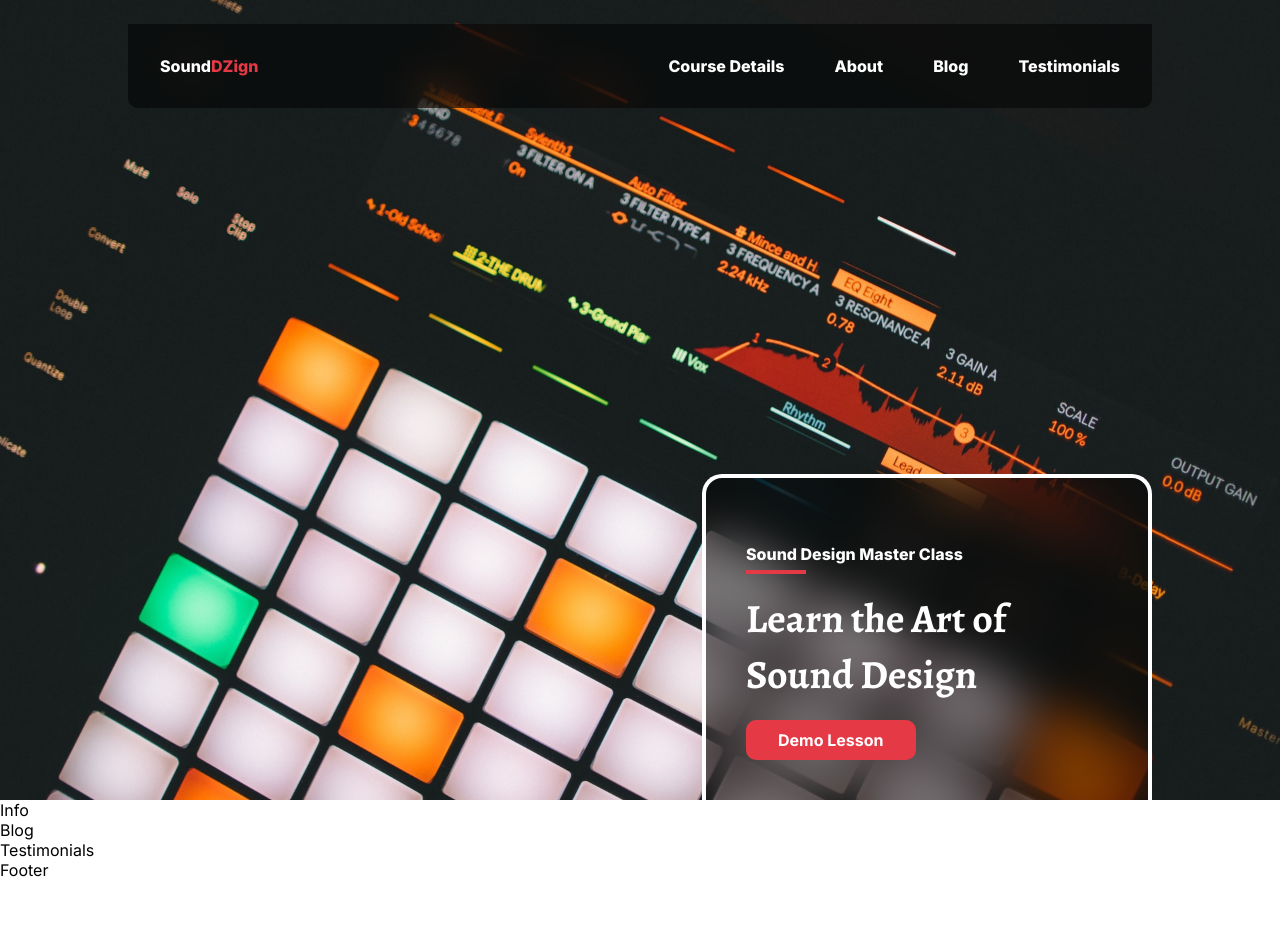
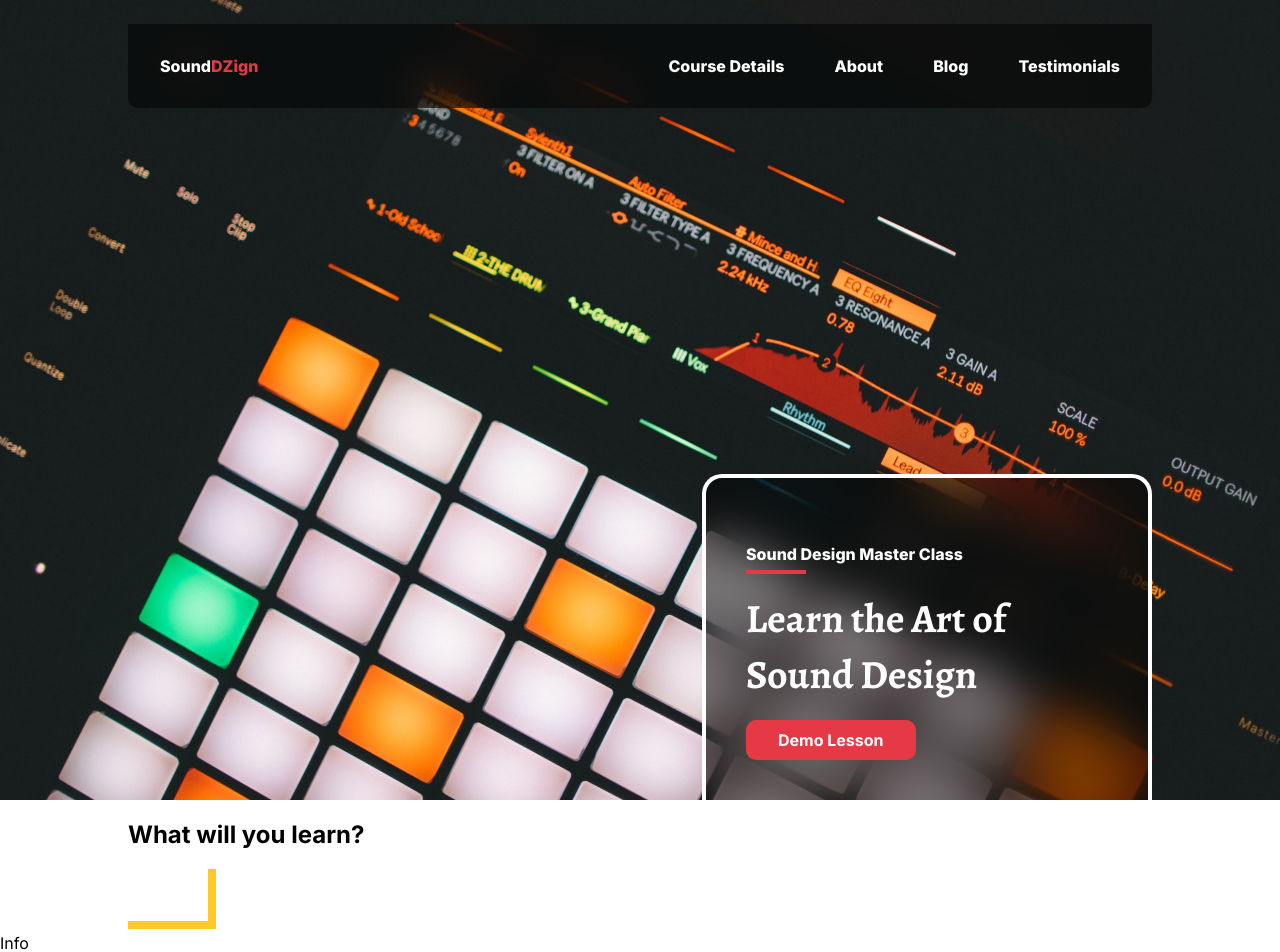
Before and after one commit to Nebenmor/sound-dzign, a React (Vite) app: page / in a window 1280 px wide. Shown: the top 952 px of the page. Before the commit the page ends 880 px from the top, so only its background shows below. Built offline with nearby package versions, Linux system fonts and the light colour scheme.

Commit message:
implement h2

```diff
--- a/src/components/Topics/Topics.jsx
+++ b/src/components/Topics/Topics.jsx
@@ -15,7 +15,11 @@ const Topics = () => {
 
   return (
     <section id="topics" className="black">
+      <div className="wrapper">
+        <h2>What will you learn?</h2>
 
+        <img src={bgElement1} alt="bgElement1" className="bg-element-1" />
+      </div>
     </section>
   );
 };
```
